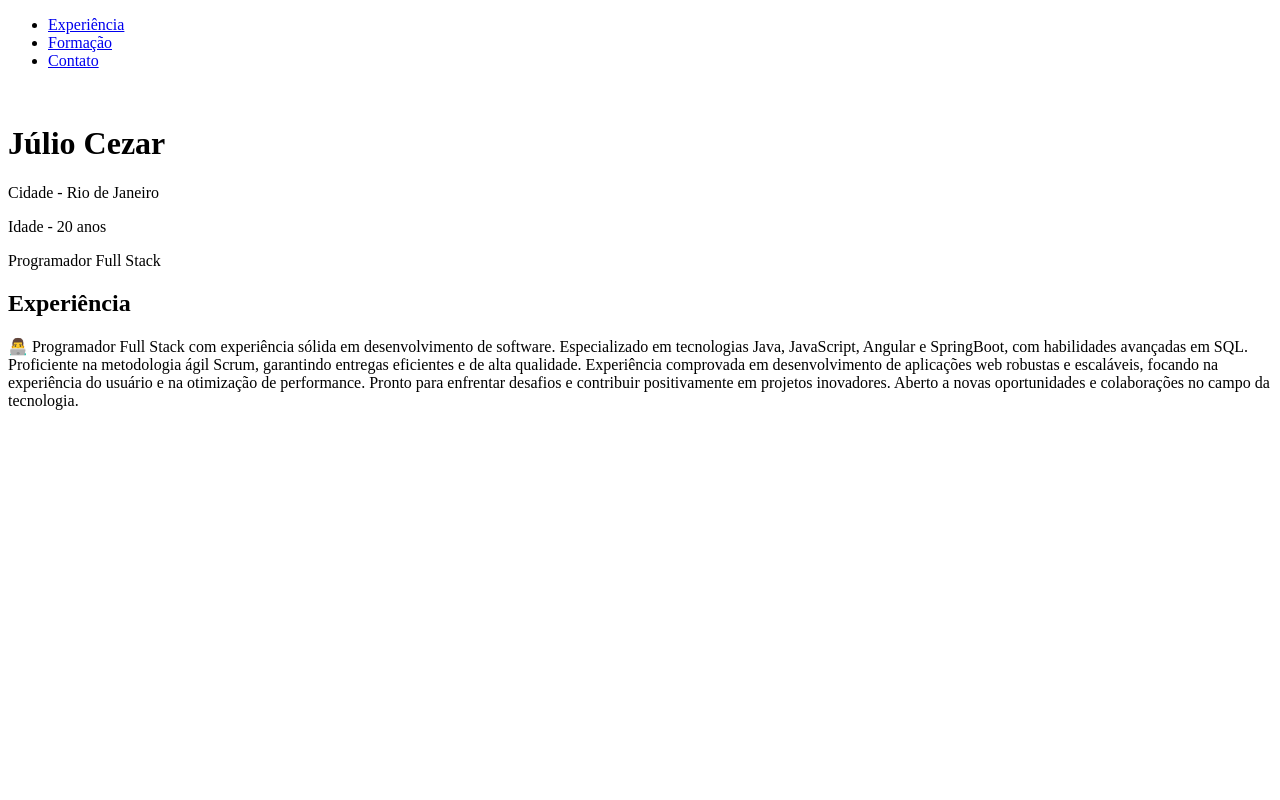
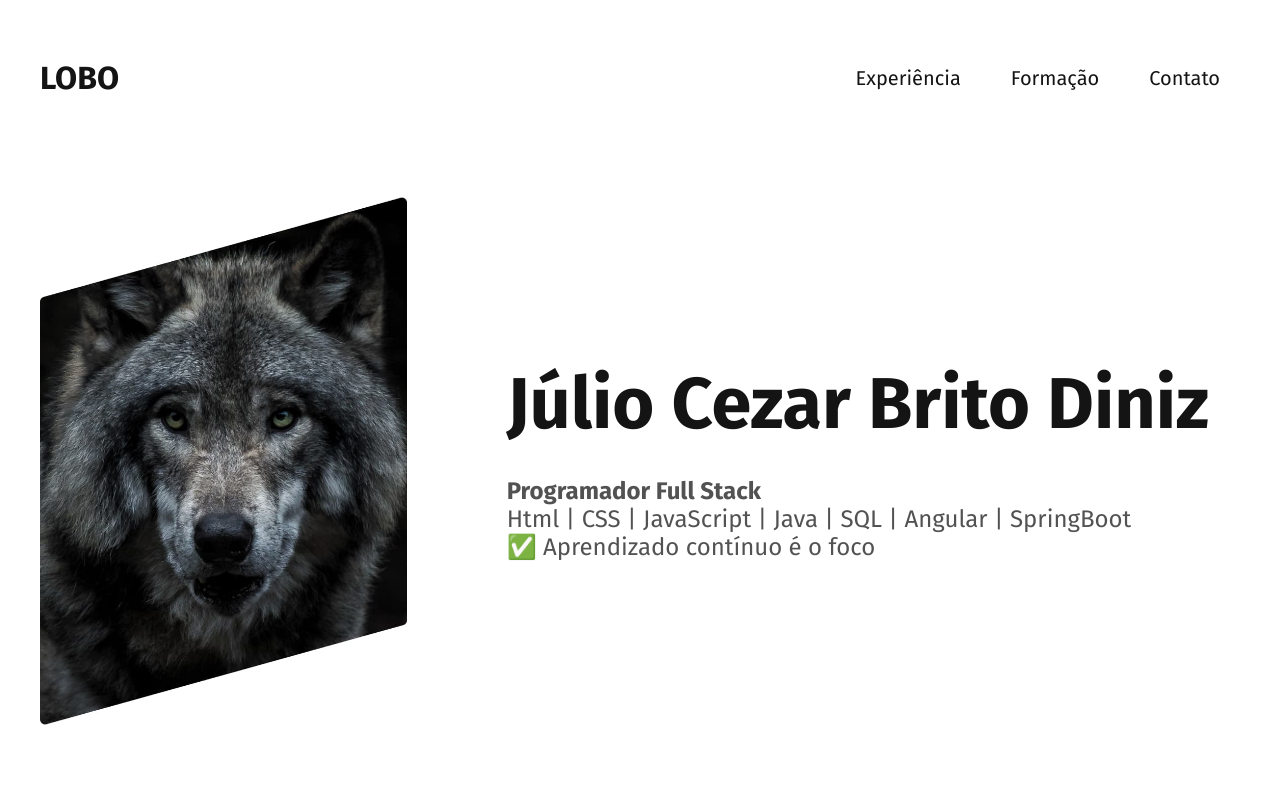
Before and after one commit to julionxp/Portifolio, a plain HTML site: page index.html in a window 1280 px wide. Shown: the top 800 px of the page. Drawn offline with Linux system fonts and the light colour scheme.

Commit message:
subindo a segunda vesrão

```diff
--- a/css/style.css
+++ b/css/style.css
@@ -0,0 +1,98 @@
+/*
+=====================
+CONFIGURAÇÕES BÁSICAS
+=====================
+*/
+
+body {
+    font-family: "Fira Sans" , Arial, sans-serif; /* define a fonte princial para o site */
+    margin: 0px; /* remover qualquer margin padrão aplicada pelo navegador */
+    color:  #141414; /* define a cor do site para um tom escuro */
+}
+
+h1, h2, h3, p {
+    margin: 0px;
+}
+
+img {
+    max-width: 100%; /* garante que a img nunca ultrapasse o container (overflow) */
+    height: auto; /* mantém a proporção original da img */
+}
+
+li {
+    list-style: none;
+}
+
+
+/*
+==================
+CABEÇALHO (HEADER)
+==================
+*/
+
+.header {
+    max-width: 1200px; /* define largura máxima para evitar que o conteúdo fique muito largo em telas grandes */
+    padding: 40px 20px; /* espaçamento interno para cima/baixo direita/esquerda */
+    margin: 0 auto; /* centralizar o cabeçalho na horizontal */
+    display: flex; /* organiza os elemntos lado a lado */
+    justify-content: space-between; /* espaço horizontal entre os itens */
+    align-items: center; /* centraliza a linha verticalmente os elemntos */
+}
+
+.header-menu {
+    display: flex;
+    flex-wrap: wrap; /* permite que os itens do menu quebrem a linha */
+    gap: 10px; /* espaçamento entre o itens sem precisar usar o space between */
+    justify-content: center; /* garante que os itens sempre fiquem centralizado */
+}
+
+.header-menu a {
+    text-decoration: none; /* remove o sublinhado padrão da linha */
+    padding: 10px 20px;
+    font-size: 20px;
+    color:  #141414; /* define a cor do site para um tom escuro */
+    display: block; /* garante que o link ocupe toda área do botão */
+}
+
+
+/*
+====================
+SEÇÃO DE INTRODUÇÃO
+====================
+*/
+
+.introducao {
+    max-width: 1200px;
+    padding: 40px 20px;
+    margin: 0 auto;
+    display: grid;
+    grid-template-columns: 1fr 2fr; /* divide o espaço, 1 parte para a img e 2 partes para o texto */
+    gap: 100px;
+    align-items: center;
+}
+
+.introducao h1 {
+    font-size: 72px;
+    margin-bottom: 30px;
+}
+
+.introducao p {
+    font-size: 24px;
+    color: #525252;
+}
+
+
+/*
+=====================
+SEÇÃO DE EXPERIÊNCIA
+=====================
+*/
+
+.exeperiencia {
+    max-width: 1200px;
+    margin: 0 auto;
+    padding: 40px 20px;
+    display: grid;
+    grid-template-columns: 1fr 2fr;
+    gap: 100px;
+}
--- a/index.html
+++ b/index.html
@@ -4,11 +4,15 @@
     <meta charset="UTF-8">
     <meta name="viewport" content="width=device-width, initial-scale=1.0">
     <title>Julio - Desenvolvedor Full Stack</title>
+    <link rel="preconnect" href="https://fonts.googleapis.com">
+    <link rel="preconnect" href="https://fonts.gstatic.com" crossorigin>
+    <link href="https://fonts.googleapis.com/css2?family=Fira+Sans:ital,wght@0,100;0,200;0,300;0,400;0,500;0,600;0,700;0,800;0,900;1,100;1,200;1,300;1,400;1,500;1,600;1,700;1,800;1,900&display=swap" rel="stylesheet">
     <link rel="stylesheet" href="css/style.css">
 </head>
 <body>
 
     <header class="header">
+        <h1>LOBO</h1>
         <nav>
             <ul class="header-menu">
                 <li><a href="experiencia">Experiência</a></li>
@@ -19,16 +23,16 @@
     </header>
 
     <main class="introducao">
-        <img src="" alt="">
+        <img src="/img/perfil.jpg" alt="Lobo Cinza">
         <div>
-            <h1>Júlio Cezar</h1>
-            <p>Cidade - Rio de Janeiro</p>
-            <p>Idade - 20 anos</p>
-            <p>Programador Full Stack</p>
+            <h1>Júlio Cezar Brito Diniz</h1>
+            <p><strong>Programador Full Stack</strong></p>
+            <p>Html | CSS | JavaScript | Java | SQL | Angular | SpringBoot</p>
+            <p>✅ Aprendizado contínuo é o foco</p>
         </div>
     </main>
 
-    <section id="exeperiencia">
+    <section id="exeperiencia" class="exeperiencia">
         <h2 class="subtitulo">Experiência</h2>
         <p class="exeperiencia-texto">
             👨‍💻 Programador Full Stack com experiência sólida em desenvolvimento de software. Especializado em tecnologias Java, JavaScript, Angular e SpringBoot, com habilidades avançadas em SQL. Proficiente na metodologia ágil Scrum, garantindo entregas eficientes e de alta qualidade. Experiência comprovada em desenvolvimento de aplicações web robustas e escaláveis, focando na experiência do usuário e na otimização de performance. Pronto para enfrentar desafios e contribuir positivamente em projetos inovadores. Aberto a novas oportunidades e colaborações no campo da tecnologia.
```
Also changed, not shown: img/perfil.jpg (added), 1 other file.
